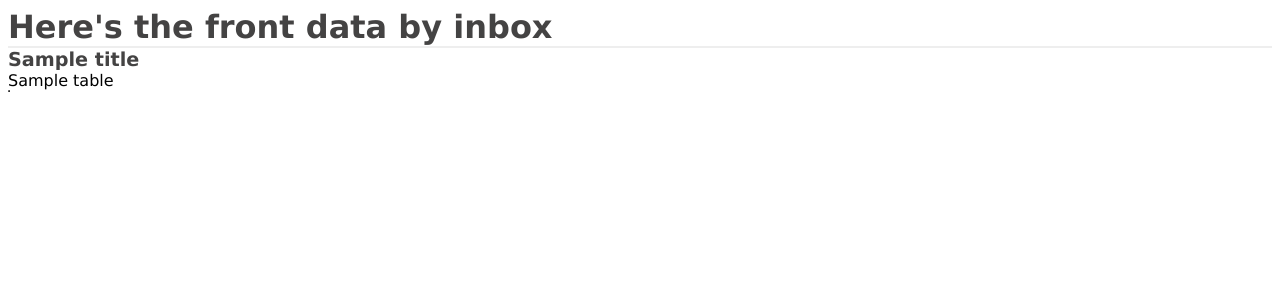
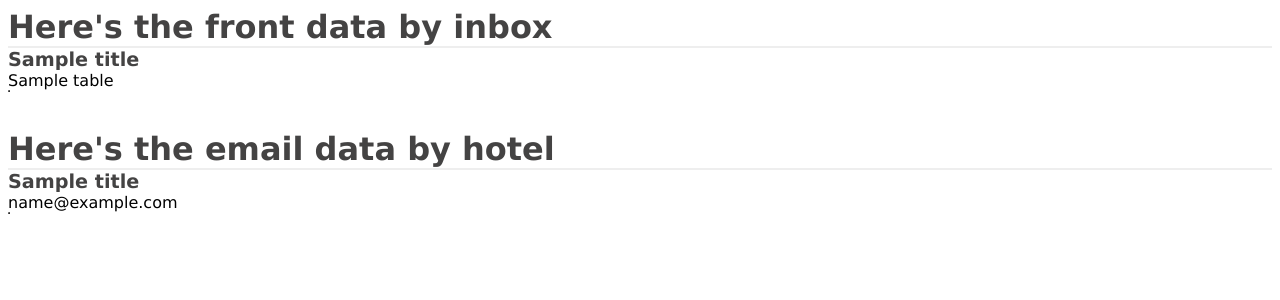
Before and after one commit to dtemple/reporting, a Flask app: template templates/detail.html in a window 1280 px wide. Shown: the top 300 px of the page. Run offline with Flask 2, Linux system fonts and the light colour scheme; the template is opened without the code that fills it: most values are stand-ins (such as "Sample title", 1, 10 or a date in 2020).

Commit message:
Added email table

```diff
--- a/app.py
+++ b/app.py
@@ -75,9 +75,16 @@ def get_emails(data):
         inboundlist.append(values['Inbound'])
         outboundlist.append(values['Outbound'])
 
-    emaildata['inboundemails'] = inboundlist
-    emaildata['outboundemails'] = outboundlist
-    emaildata['totalemails'] = emaildata['inboundemails'] + emaildata['outboundemails']
+    emaildata['inbound_emails'] = inboundlist
+    emaildata['outbound_emails'] = outboundlist
+    emaildata['total_emails'] = emaildata['inbound_emails'] + emaildata['outbound_emails']
+
+    # Drop the tag column
+    emaildata=emaildata.drop('hotel-tag',1)
+
+    # Sort the table
+    emaildata.sort_values('total_emails', ascending=False, inplace=True)
+
     # Return a dataframe with the columns: index, hotels, hotel-tags, inboundemails, outboundemails, totalemails
     return emaildata
 
@@ -89,7 +96,11 @@ def prod_csv(x):
             'author', 'contact_name', 'contact_handle', 'to', 'cc', 'bcc', 'extract', 'tags']
     # Upload the file
     df = pd.read_csv(io.StringIO(s.decode('utf-8')), names=cols)
-    return df
+    # remove junk inboxes
+    data = df.loc[~df['inbox'].isin(
+        ['SD App', 'Vendors', 'Arrivals', '02 - Reservations', 'Support (Front desks)', '01 - Payments', 'Arrivals-dev',
+         'SMS: Demo Hotel'])]
+    return data
 
 def testing_csv(x):
     cols = ['message_id', 'conversation_id', 'segment', 'direction', 'status', 'inbox', 'msg_date', 'reaction_time',
@@ -99,19 +110,13 @@ def testing_csv(x):
     s = "/Users/dtemple/PycharmProjects/testing/front.csv"
 
     df = pd.read_csv(s, names=cols)
-    return df
-
-def get_csv(x):
-    # prod get front csv
-    df=prod_csv(x)
-
-    # for testing
-    #df=testing_csv(x)
-
     # remove junk inboxes
     data = df.loc[~df['inbox'].isin(
         ['SD App', 'Vendors', 'Arrivals', '02 - Reservations', 'Support (Front desks)', '01 - Payments', 'Arrivals-dev',
          'SMS: Demo Hotel'])]
+    return data
+
+def get_inbox_table(data):
 
     # Create a table with count of unique users + count of unique messages
     master = data.pivot_table(values=['contact_handle', 'message_id'], index=['inbox'],
@@ -214,8 +219,13 @@ def detail(row_id):
     results_objects = get_results(jsondict)
     for num, row in results_objects.items():
         if row['id'] == row_id:
-            object_list=get_csv(row['url'])
-            return render_template(template, tables=[object_list.to_html(classes='bluestyle')], titles=['Data'])
+            # for testing
+            # data=testing_csv(row['url'])
+            # prod get front csv
+            data = prod_csv(row['url'])
+            object_list=get_inbox_table(data)
+            emaildata=get_emails(data)
+            return render_template(template, tables=[object_list.to_html(classes='bluestyle')], emails=[emaildata.to_html(classes='bluestyle')], titles=['Inbox Data'])
     abort(404)
 
 if __name__ == '__main__':
--- a/templates/detail.html
+++ b/templates/detail.html
@@ -47,6 +47,13 @@ tr:hover            { background-color: #ffff99;}
                 <h2>{{titles[loop.index]}}</h2>
                 {{ table|safe }}
                 {% endfor %}
-        </table>
+            </table><br><br>
+            <h1>Here's the email data by hotel</h1>
+            <table border=1 cellpadding=7>
+                {% for x in emails %}
+                <h2>{{titles[loop.index]}}</h2>
+                {{ x|safe }}
+                {% endfor %}
+            </table>
     </body>
 </html>
```
